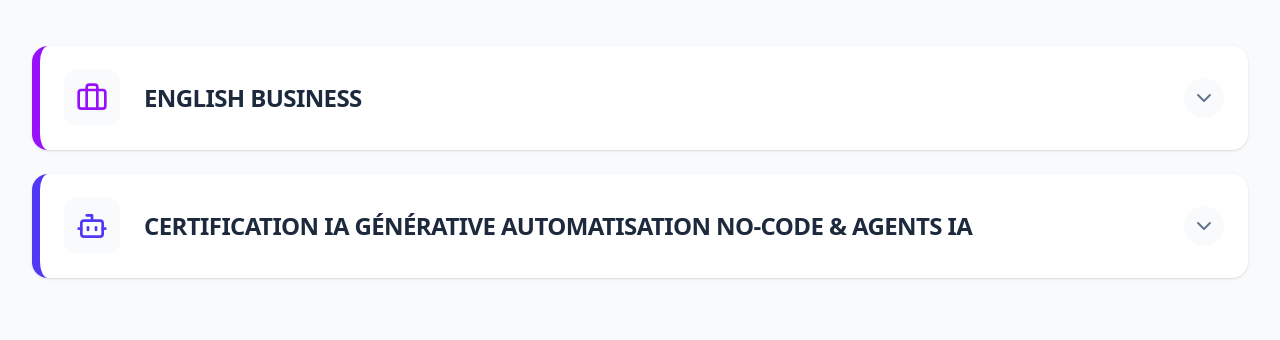
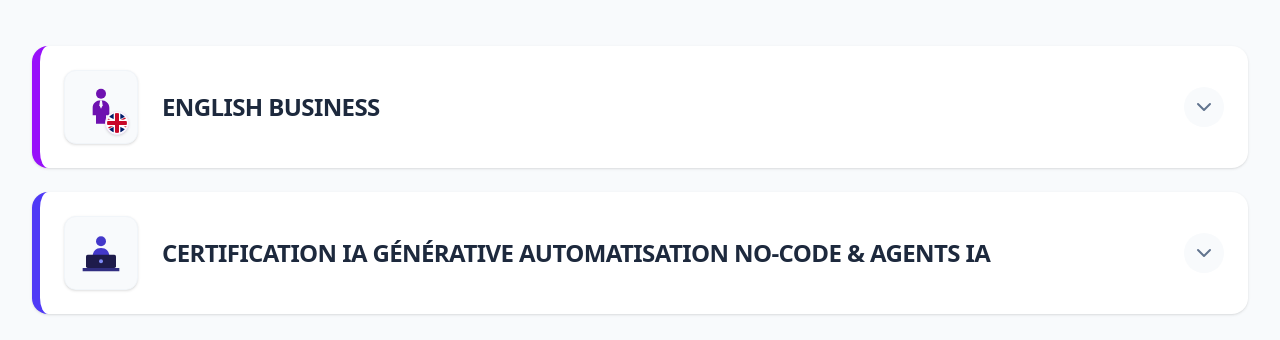
Before and after one commit to younesbennaceur/THDS-Learning, a React (Vite) app: page /formations in a window 1280 px wide. Shown: the part 474-814 px from the top of the page. Built offline with nearby package versions, Linux system fonts and the light colour scheme.

Commit message:
EDIT CONTENT

```diff
--- a/src/components/Contact.jsx
+++ b/src/components/Contact.jsx
@@ -230,7 +230,7 @@ export default function Contact() {
 
               <div className="bg-purple-50 p-6 rounded-2xl border border-purple-100">
                 <label className="text-sm font-bold mb-3 flex items-center text-purple-900">
-                  <Clock size={18} className="mr-2"/> Urgence de l'appel
+                  <Clock size={18} className="mr-2"/>  Quand souhaitez-vous être recontacté ?
                 </label>
                 <select name="urgence" value={formData.urgence} onChange={handleChange} className="input-modern bg-white" required>
                   <option value="">Sélectionnez...</option>
--- a/src/pages/Eleve1.jsx
+++ b/src/pages/Eleve1.jsx
@@ -351,6 +351,8 @@ export default function FicheAnalyseModern() {
                     <option value="">Sélectionnez un certificateur...</option>
                     <option value="INKREA CERTIFICATIONS">INKREA CERTIFICATIONS</option>
                     <option value="VTEST">VTEST</option>
+                    <option value="Autres">Autres</option>
+
                   </select>
                 </div>
 
@@ -465,8 +467,7 @@ export default function FicheAnalyseModern() {
                         <Label>13. Lieu de réalisation (Nécessaire) <span className="text-red-500">*</span></Label>
                         <select name="lieuRealisation" value={formData.lieuRealisation} onChange={handleChange} className="input-modern">
                           <option value="">Sélectionnez un lieu...</option>
-                          <option value="Paris">Paris</option>
-                          <option value="Proche banlieue">Proche banlieue</option>
+                          <option value="Proche banlieue">Ile de France</option>
                         </select>
                     </div>
                     {/* --- FIN ZONE MODIFIÉE --- */}
--- a/src/pages/EtreContacte.jsx
+++ b/src/pages/EtreContacte.jsx
@@ -128,7 +128,7 @@ export default function ContactPageModern() {
 
               <div className="bg-purple-50 p-6 rounded-2xl border border-purple-100">
                 <label className="text-sm font-bold mb-3 flex items-center text-purple-900">
-                  <Clock size={18} className="mr-2"/> Urgence de l'appel
+                  <Clock size={18} className="mr-2"/>  Quand souhaitez-vous être recontacté ?
                 </label>
                 <select name="urgence" value={formData.urgence} onChange={handleChange} className="input-modern bg-white" required>
                   <option value="">Sélectionnez...</option>
--- a/src/pages/Formations.jsx
+++ b/src/pages/Formations.jsx
@@ -1,14 +1,54 @@
 import React, { useState } from 'react';
 import { Briefcase, Bot, ChevronDown } from 'lucide-react';
 
+// --- CRÉATION DES ICÔNES SUR MESURE ---
+
+// Icône Anglais : Businessman avec Cabas + Vrai Drapeau UK
+const EnglishIcon = () => (
+  <div className="relative w-12 h-12 flex items-center justify-center transform group-hover:scale-110 transition-transform duration-300">
+    {/* SVG d'un homme d'affaires avec une valise */}
+    <svg viewBox="0 0 24 24" fill="currentColor" className="w-10 h-10 text-purple-800">
+      {/* Tête */}
+      <circle cx="12" cy="4" r="3" />
+      {/* Corps */}
+      <path d="M12 8c-3 0-5 2-5 4.5V17h2v5h6v-5h2v-4.5c0-2.5-2-4.5-5-4.5z" />
+      {/* Cravate */}
+      <polygon points="11.5,8 12.5,8 13,11 12,13 11,11" fill="#F8FAFC" />
+
+    </svg>
+
+    {/* Le badge du drapeau UK */}
+    <div className="absolute -bottom-1 -right-1 bg-white rounded-full shadow-sm border border-purple-100 w-6 h-6 flex items-center justify-center overflow-hidden p-[1px] z-20">
+      <img src="/uk.png" alt="UK Flag" className="w-full h-full object-cover rounded-full" />
+    </div>
+  </div>
+);
+
+// Icône IA : Homme travaillant sur son ordinateur portable
+const AIIcon = () => (
+  <div className="relative w-12 h-12 flex items-center justify-center transform group-hover:scale-110 transition-transform duration-300">
+    <svg viewBox="0 0 24 24" className="w-10 h-10">
+      {/* Tête de la personne */}
+      <circle cx="12" cy="5" r="3" fill="#4338ca" />
+      {/* Corps de la personne */}
+      <path d="M7 14c0-3 2-5 5-5s5 2 5 5v4H7v-4z" fill="#4338ca" />
+      {/* Écran de l'ordinateur portable */}
+      <rect x="3" y="13" width="18" height="8" rx="1" fill="#1e1b4b" />
+      {/* Base du PC portable (clavier/bureau) */}
+      <path d="M1 21h22v2H1z" fill="#312e81" />
+      {/* Petit logo brillant sur le dos du PC (style Apple/Lumière) */}
+      <circle cx="12" cy="17" r="1.2" fill="#818cf8" />
+    </svg>
+  </div>
+);
+// --------------------------------------
+
 export default function Formations() {
-  // État pour gérer l'ouverture/fermeture des dossiers (fermés par défaut)
   const [openFolders, setOpenFolders] = useState({
     'dossier-english': false,
     'dossier-ia': false
   });
 
-  // Fonction pour basculer l'état d'un dossier
   const toggleFolder = (folderId) => {
     setOpenFolders((prev) => ({
       ...prev,
@@ -22,8 +62,7 @@ export default function Formations() {
       id: "dossier-english",
       title: "English Business",
       themeColor: "border-purple-600",
-      iconColor: "text-purple-600",
-      folderIcon: Briefcase, // <-- Icône du dossier
+      CustomIcon: EnglishIcon, // Utilisation de l'icône sur mesure "Businessman + UK"
       items: [
         {
           id: 1,
@@ -81,8 +120,7 @@ export default function Formations() {
       id: "dossier-ia",
       title: "CERTIFICATION IA GÉNÉRATIVE AUTOMATISATION NO-CODE & AGENTS IA",
       themeColor: "border-indigo-600",
-      iconColor: "text-indigo-600",
-      folderIcon: Bot, // <-- Icône du dossier
+      CustomIcon: AIIcon, // Utilisation de l'icône sur mesure "Personne travaillant sur PC"
       items: [
         {
           id: 6,
@@ -103,7 +141,6 @@ export default function Formations() {
 
       {/* === HERO SECTION AVEC LES LOGOS INTÉGRÉS === */}
       <div className="relative min-h-[400px] py-12 flex flex-col justify-center overflow-hidden">
-        {/* Image de fond */}
         <img
           src="https://images.unsplash.com/photo-1524178232363-1fb2b075b655?w=1600&h=600&fit=crop"
           alt="Nos Formations THDS"
@@ -111,20 +148,17 @@ export default function Formations() {
         />
         <div className="absolute inset-0 bg-purple-950/85"></div>
 
-        {/* Contenu principal du Hero */}
         <div className="relative z-10 flex flex-col items-center justify-center px-4 text-white mb-8 mt-24">
           <h1 className="text-4xl md:text-5xl font-extrabold mb-4 tracking-tight uppercase text-center">Nos Formations</h1>
           <p className="text-xl text-purple-100 font-medium text-center max-w-2xl">Boostez votre carrière avec THDS FORMATION et nos partenaires certifiés.</p>
         </div>
 
-        {/* Logos des certificateurs (Vtest & Inkrea) */}
         <div className="relative z-10 flex justify-center mt-auto">
           <div className="px-8 py-4 flex items-center gap-8 md:gap-16">
             <div className="flex flex-col items-center gap-2">
               <img src="/vtestfrance.png" alt="Vtest English" className="h-10 md:h-14 w-auto object-contain drop-shadow-md" />
               <span className="text-white/80 text-xs font-bold uppercase tracking-widest">Vtest English</span>
             </div>
-
             <div className="flex flex-col items-center gap-2">
               <img src="/inkrea.png" alt="Inkrea" className="h-10 md:h-14 w-auto object-contain drop-shadow-md" />
               <span className="text-white/80 text-xs font-bold uppercase tracking-widest">Inkrea</span>
@@ -144,18 +178,17 @@ export default function Formations() {
             return (
               <div key={dossier.id} className="mb-6">
 
-                {/* Bouton du Dossier (Clic pour ouvrir/fermer) */}
+                {/* Bouton du Dossier */}
                 <button
                   onClick={() => toggleFolder(dossier.id)}
                   className={`w-full flex items-center justify-between p-4 md:p-6 bg-white rounded-2xl shadow-sm border-l-8 ${dossier.themeColor} hover:shadow-md transition-all duration-300 cursor-pointer group`}
                 >
                   <div className="flex items-center gap-4 md:gap-6 text-left">
 
-                    {/* --- ZONE MODIFIÉE : ICÔNES BRIEFCASE / BOT --- */}
-                    <div className={`p-3 rounded-xl bg-slate-50 group-hover:bg-slate-100 transition-colors ${dossier.iconColor}`}>
-                      <dossier.folderIcon className="w-8 h-8" />
+                    {/* Conteneur de l'icône sur mesure */}
+                    <div className="p-2 md:p-3 rounded-xl bg-slate-50 border border-slate-100 shadow-sm flex-shrink-0 group-hover:bg-white transition-colors">
+                      <dossier.CustomIcon />
                     </div>
-                    {/* --------------------------------------------- */}
 
                     <h2 className="text-lg md:text-2xl font-extrabold text-slate-800 uppercase tracking-tight">
                       {dossier.title}
@@ -166,7 +199,7 @@ export default function Formations() {
                   </div>
                 </button>
 
-                {/* Contenu du Dossier (Les cartes de formation) */}
+                {/* Contenu du Dossier */}
                 <div
                   className={`transition-all duration-500 ease-in-out overflow-hidden ${
                     isOpen ? 'max-h-[5000px] opacity-100 mt-6 mb-12' : 'max-h-0 opacity-0 mt-0 mb-0'
@@ -178,10 +211,8 @@ export default function Formations() {
                         key={formation.id}
                         className="group bg-white rounded-3xl shadow-lg hover:shadow-2xl transition-all duration-500 overflow-hidden transform hover:-translate-y-2 border border-slate-100 flex flex-col"
                       >
-                        {/* Header Card */}
                         <div className={`relative h-48 bg-gradient-to-br ${formation.color} flex flex-col items-center justify-center overflow-hidden`}>
 
-                          {/* Filigrane dynamisé */}
                           <div
                             className="absolute inset-0 opacity-10 grayscale brightness-50 mix-blend-overlay"
                             style={{
@@ -204,7 +235,6 @@ export default function Formations() {
                           </div>
                         </div>
 
-                        {/* Corps de la carte */}
                         <div className="p-8 text-center flex flex-col flex-grow">
                           <p className="text-slate-600 font-medium mb-8 leading-relaxed flex-grow">
                             {formation.description}
```
Also changed, not shown: 1 other file (tests, documents, lock files or other folders).
